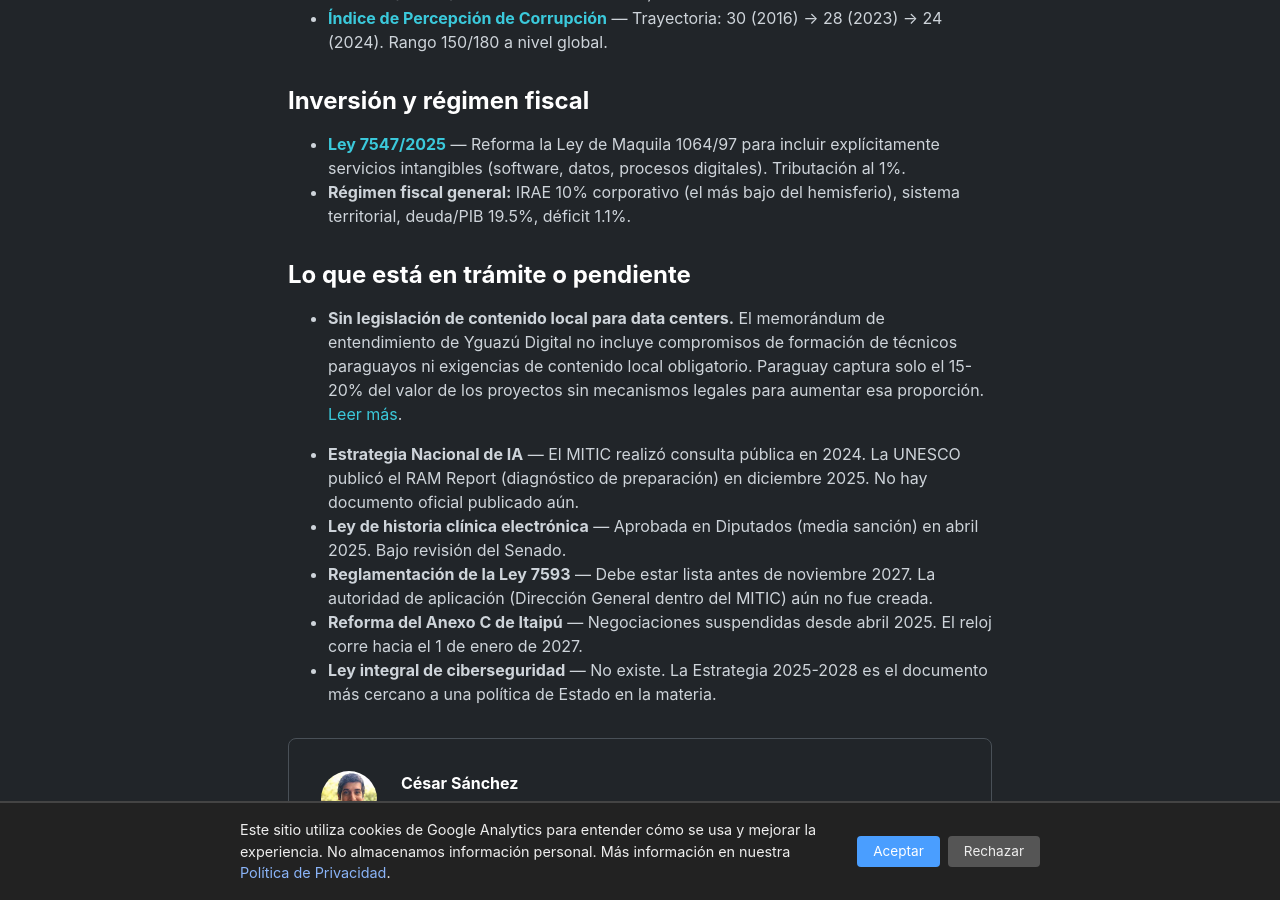
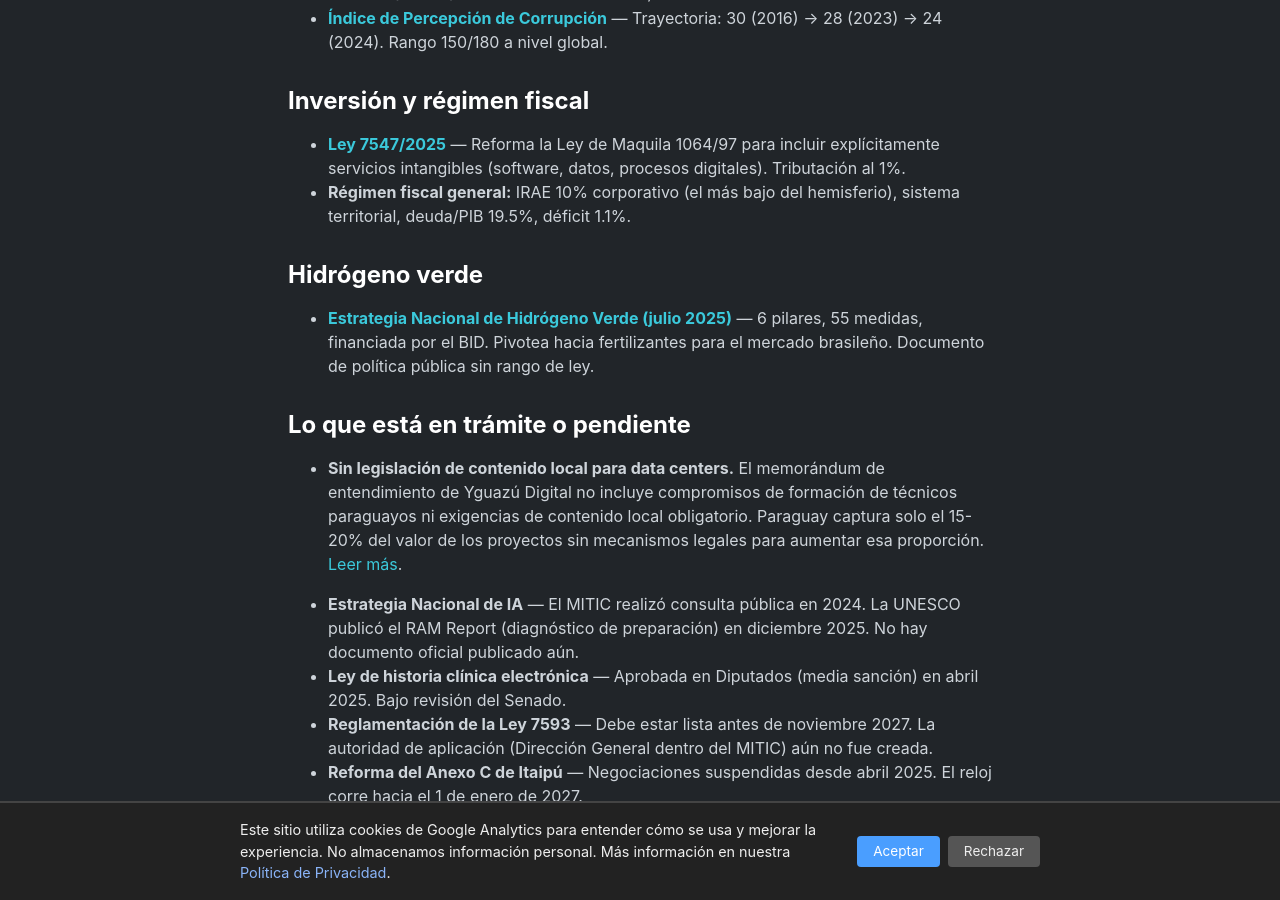
Before and after one commit to miravosqueinteresante/muchotexto.net, a Jekyll site: the page built from regulacion.markdown, in a window 1280 px wide and 900 px high, scrolled down 2061 px. Built offline with Jekyll 4.4.1, drawn with Linux system fonts in a browser that asks for light colours.

Commit message:
Observatorio #5 (parte 2): glosario (+4 terminos hidrogeno), casos de uso (+1), regulacion (+1)

```diff
--- a/casos-de-uso.markdown
+++ b/casos-de-uso.markdown
@@ -18,6 +18,7 @@
 - **[Data centers como nuevo sector exportador](/articulos/2026/07/10/que-es-un-data-center-paraguay-ia/)** — Paraguay tiene la electricidad industrial más barata de Sudamérica (0.03-0.05 USD/kWh). Eso atrae data centers de IA que ven al país como alternativa a Irlanda, Singapur y Virginia.
 - **[Yguazú Digital](/articulos/2026/06/23/yguazu-digital-paraguay-hub-ia-mas-grande-del-mundo/)** — El proyecto de data center binacional con Taiwán. Fase I: 10 MW y $200-500M. ICDF ya contactó a Google, Microsoft y Amazon como posibles clientes.
 - **[Apertura del sector eléctrico](/articulos/2026/05/27/apertura-sector-electrico-privado-paraguay/)** — El Decreto 6034 (mayo 2026) permite por primera vez la generación privada de energía renovable. X8 Cloud anunció $10-50B en data centers. HIVE Digital opera 100 MW de GPU.
+- **[Hidrógeno verde y fertilizantes](/articulos/2026/07/27/hidrogeno-verde-paraguay/)** — Paraguay tiene potencial para producir el hidrógeno más barato de Sudamérica (LCOH USD 1.50/kg a 2030). PTI-PY opera unidad experimental. Estrategia Nacional 2025 pivotea a fertilizantes para Brasil.
 - **[Criptominería](/articulos/2026/07/07/criptomineria-paraguay-energia-barata/)** — Paraguay es el 4° país del mundo por hashrate de bitcoin. La minería genera $350-400M anuales para ANDE, pero emplea solo 383 personas formalmente y el 66% no paga seguridad social.
 
 ## Salud
--- a/regulacion.markdown
+++ b/regulacion.markdown
@@ -52,6 +52,10 @@
 - **[Ley 7547/2025](/articulos/2026/07/01/de-la-soja-al-silicio-matriz-exportadora-paraguay/)** — Reforma la Ley de Maquila 1064/97 para incluir explícitamente servicios intangibles (software, datos, procesos digitales). Tributación al 1%.
 - **Régimen fiscal general:** IRAE 10% corporativo (el más bajo del hemisferio), sistema territorial, deuda/PIB 19.5%, déficit 1.1%.
 
+## Hidrógeno verde
+
+- **[Estrategia Nacional de Hidrógeno Verde (julio 2025)](/articulos/2026/07/27/hidrogeno-verde-paraguay/)** — 6 pilares, 55 medidas, financiada por el BID. Pivotea hacia fertilizantes para el mercado brasileño. Documento de política pública sin rango de ley.
+
 ## Lo que está en trámite o pendiente
 
 - **Sin legislación de contenido local para data centers.** El memorándum de entendimiento de Yguazú Digital no incluye compromisos de formación de técnicos paraguayos ni exigencias de contenido local obligatorio. Paraguay captura solo el 15-20% del valor de los proyectos sin mecanismos legales para aumentar esa proporción. [Leer más](/articulos/2026/07/25/cadena-valor-data-center/).
```
